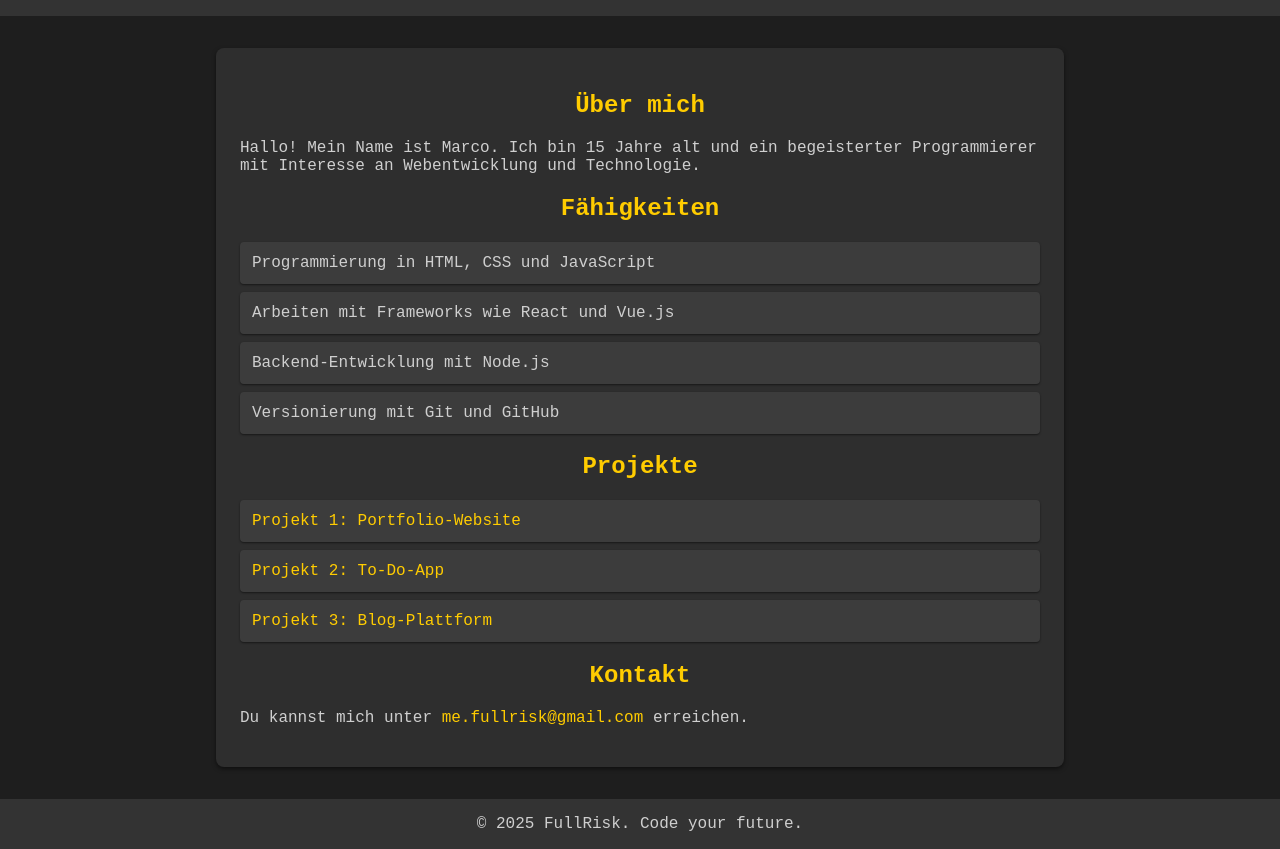
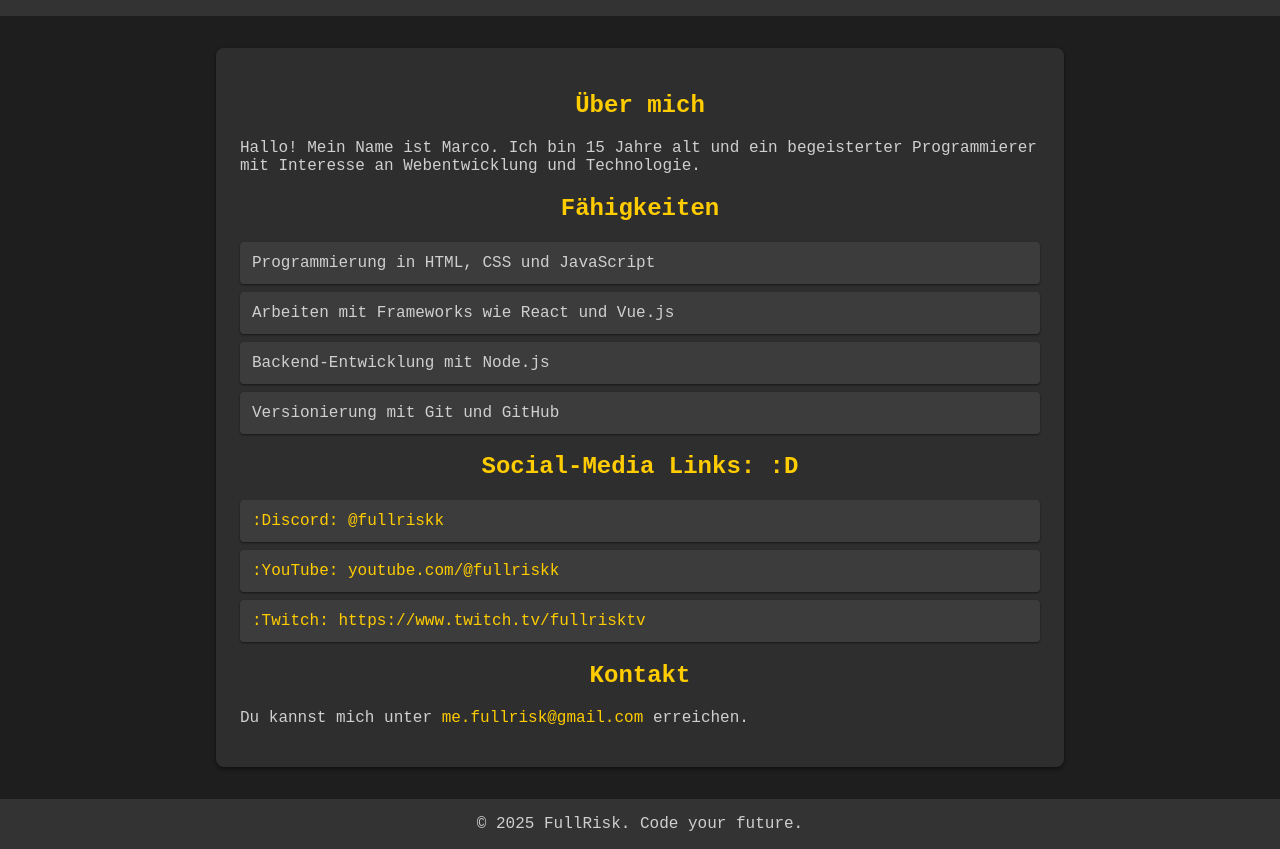
Before and after one commit to FullRisk/website, a plain HTML site: page index.html in a window 1280 px wide. Shown: the part 96-945 px from the top of the page. Drawn offline with Linux system fonts and the light colour scheme.

Commit message:
Update index.html

```diff
--- a/index.html
+++ b/index.html
@@ -77,11 +77,11 @@
             <li>Versionierung mit Git und GitHub</li>
         </ul>
 
-        <h2>Projekte</h2>
+        <h2>Social-Media Links: :D</h2>
         <ul>
-            <li><a href="#">Projekt 1: Portfolio-Website</a></li>
-            <li><a href="#">Projekt 2: To-Do-App</a></li>
-            <li><a href="#">Projekt 3: Blog-Plattform</a></li>
+            <li><a href="#">:Discord: @fullriskk</a></li>
+            <li><a href="#">:YouTube: youtube.com/@fullriskk</a></li>
+            <li><a href="#">:Twitch: https://www.twitch.tv/fullrisktv</a></li>
         </ul>
 
         <h2>Kontakt</h2>
```
